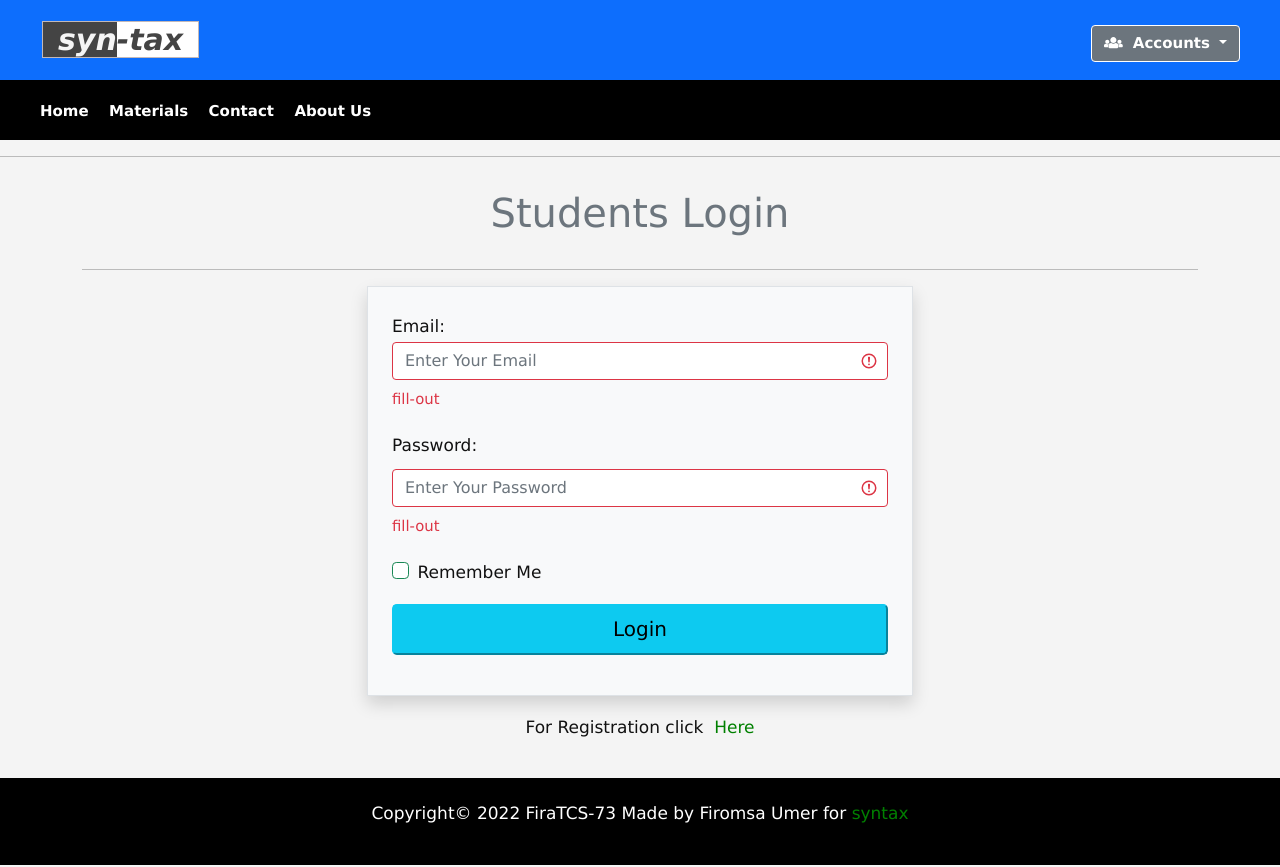
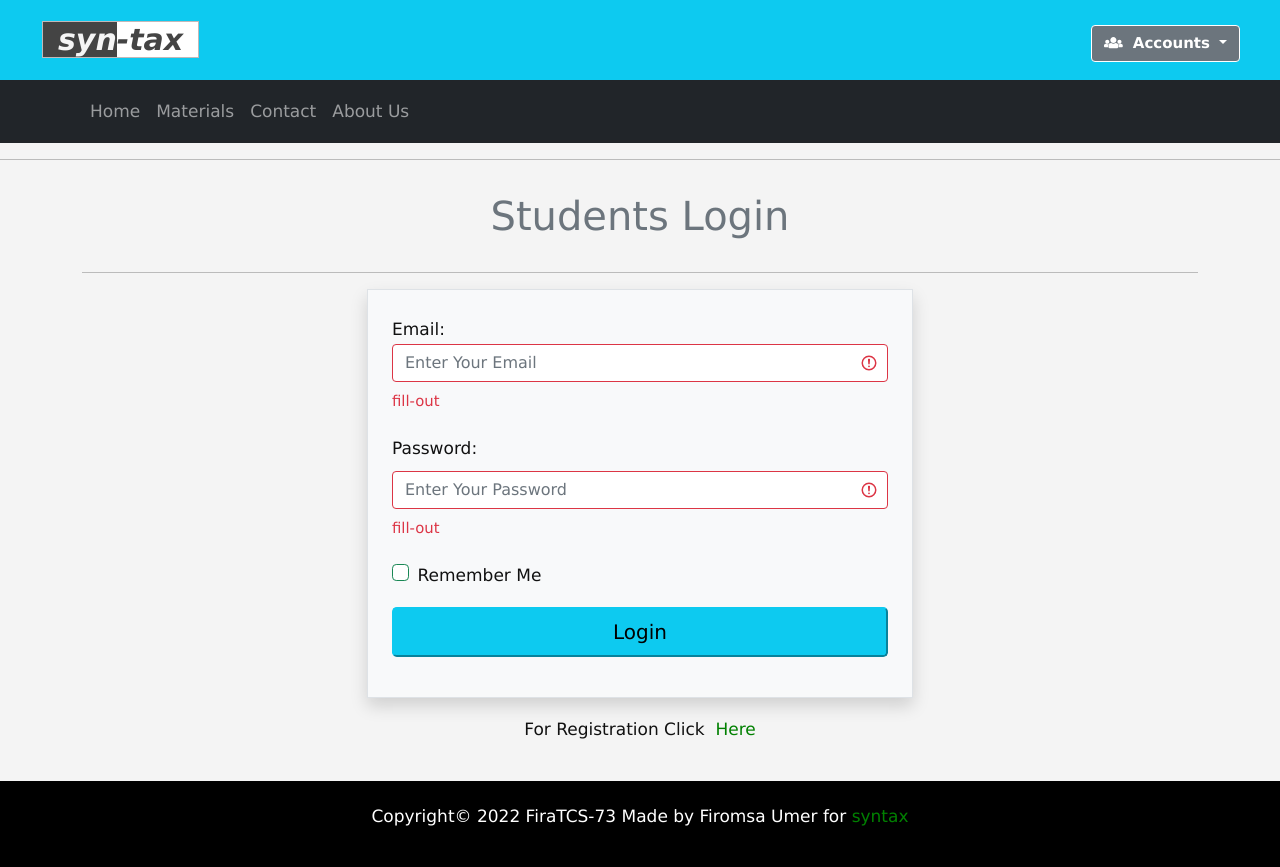
Before and after one commit to firaCS-73/student-registration, a plain HTML site: page s_signin.html in a window 1280 px wide. Drawn offline with Linux system fonts and the light colour scheme.

Commit message:
added bootstrap nav

```diff
--- a/css/style.css
+++ b/css/style.css
@@ -126,7 +126,7 @@ a:hover {
     display: block;
 }
 
-#nav-bar {
+/*#nav-bar {
     height: 60px;
     background-color: #000;
 }
@@ -156,7 +156,7 @@ a:hover {
     font-style: italic;
     color: skyblue;
     transition: .4s;
-}
+}*/
 
 #banner {
     background-image: url('../images/technology-improves-education.jpg');
@@ -204,7 +204,7 @@ article {
     padding: 20px;
 }
 
-@media(max-width: 700px) {
+@media(max-width: 768px) {
     #main {
         flex: 3;
         flex-direction: column;
--- a/s_signin.html
+++ b/s_signin.html
@@ -20,7 +20,7 @@
 
 <body>
 
-    <header id="top-header" class="bg-primary">
+    <header id="top-header" class="bg-info">
         <div class="top-tol">
             <ul>
                 <li><a class="logo" href="index.html"><em>syn</em><i>-tax</i></a></li>
@@ -38,14 +38,20 @@
         </div>
     </header>
 
-    <nav id="nav-bar">
-        <div class="menu">
-            <ul>
-                <li><a href="index.html">Home</a></li>
-                <li><a href="materials.html">Materials</a></li>
-                <li><a href="contact.html">Contact</a></li>
-                <li><a href="about.html">About Us</a></li>
-            </ul>
+    <nav class="navbar navbar-expand-md bg-dark navbar-dark">
+        <div class="container">
+            <button class="navbar-toggler" type="button" data-bs-toggle="collapse" data-bs-target="#navbarSupportedContent" aria-controls="navbarSupportedContent" aria-expanded="false" aria-label="Toggle navigation">
+              <span class="navbar-toggler-icon"></span>
+            </button>
+
+            <div class="collapse navbar-collapse" id="navbarSupportedContent">
+              <ul class="navbar-nav me-auto mb-2 mb-lg-0">
+                <li class="nav-item"><a href="index.html" class="nav-link">Home</a></li>
+                <li class="nav-item"><a href="materials.html" class="nav-link">Materials</a></li>
+                <li class="nav-item"><a href="contact.html" class="nav-link">Contact</a></li>
+                <li class="nav-item"><a href="about.html" class="nav-link">About Us</a></li>
+              </ul>
+            </div>
         </div>
     </nav>
 
@@ -80,7 +86,7 @@
 
                 </form>
 
-                <p class="mt-3 text-center">For Registration click <a href="#">&nbsp;Here</a></p>
+                <p class="mt-3 text-center">For Registration Click <a href="#">&nbsp;Here</a></p>
 
             </div>
         </div>
```
Also changed, not shown: contact.html (+15 -9 lines), index.html (+23 -1 lines), t_signin.html (+15 -9 lines).
